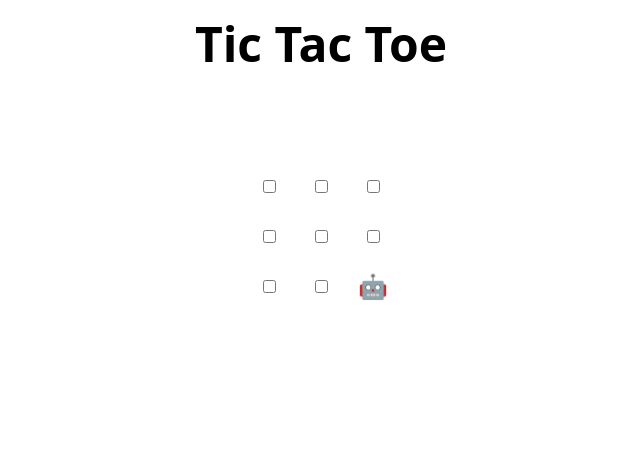
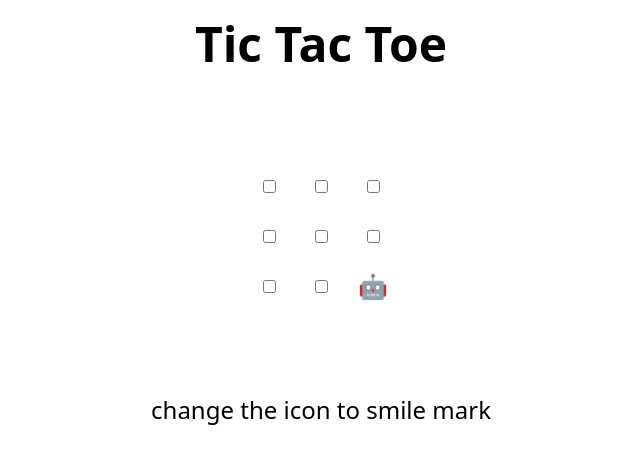
Before and after one commit to pokim2/skills-review-pull-requests, a plain HTML site: page index.html in a window 1280 px wide. Shown: the whole page, without its empty margins (319-959 px from the left). Drawn offline with Linux system fonts and the light colour scheme.

Commit message:
Update index.html
change to the smile mark was suggested

```diff
--- a/index.html
+++ b/index.html
@@ -48,6 +48,7 @@
 </table>
 
 <h2 hidden>Game over, refresh to play again 🧑‍💻 🤖!</h2>
+change the icon to smile mark
 
 <script>
   // Initialization
```
